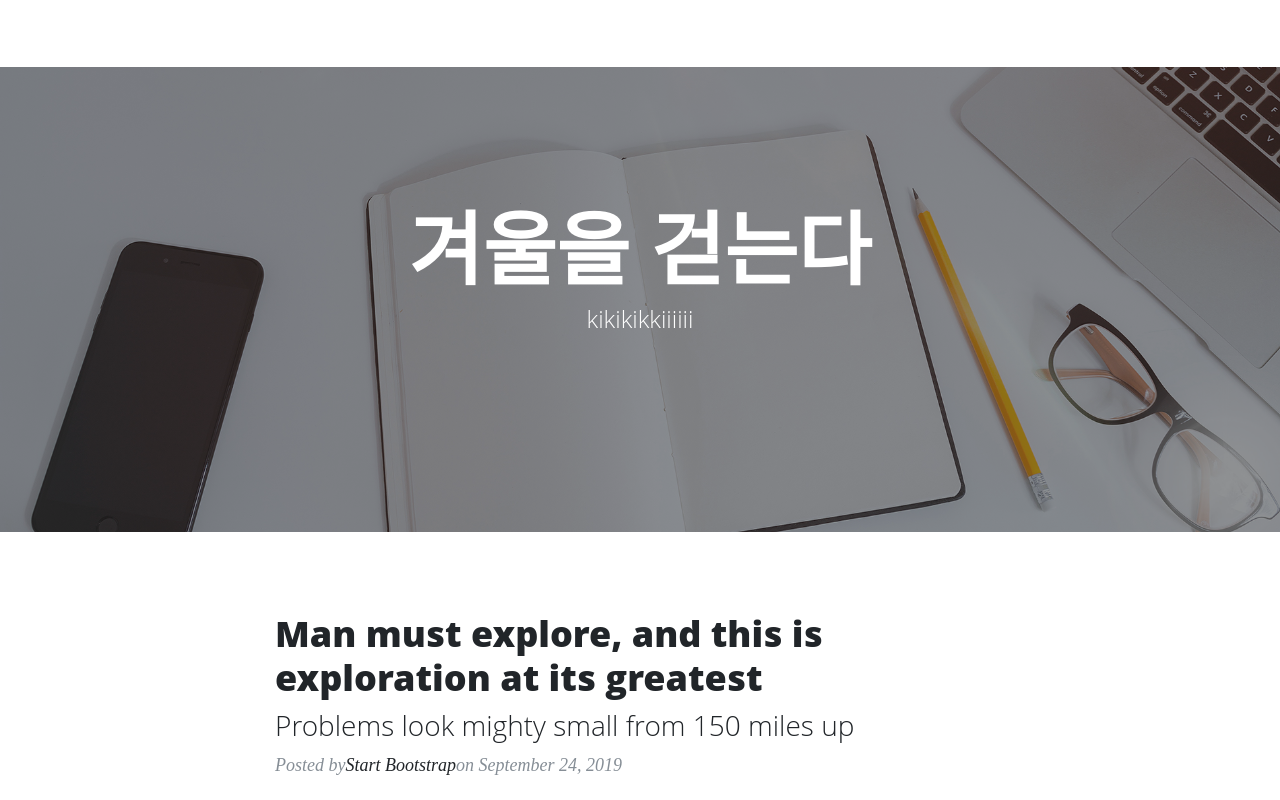
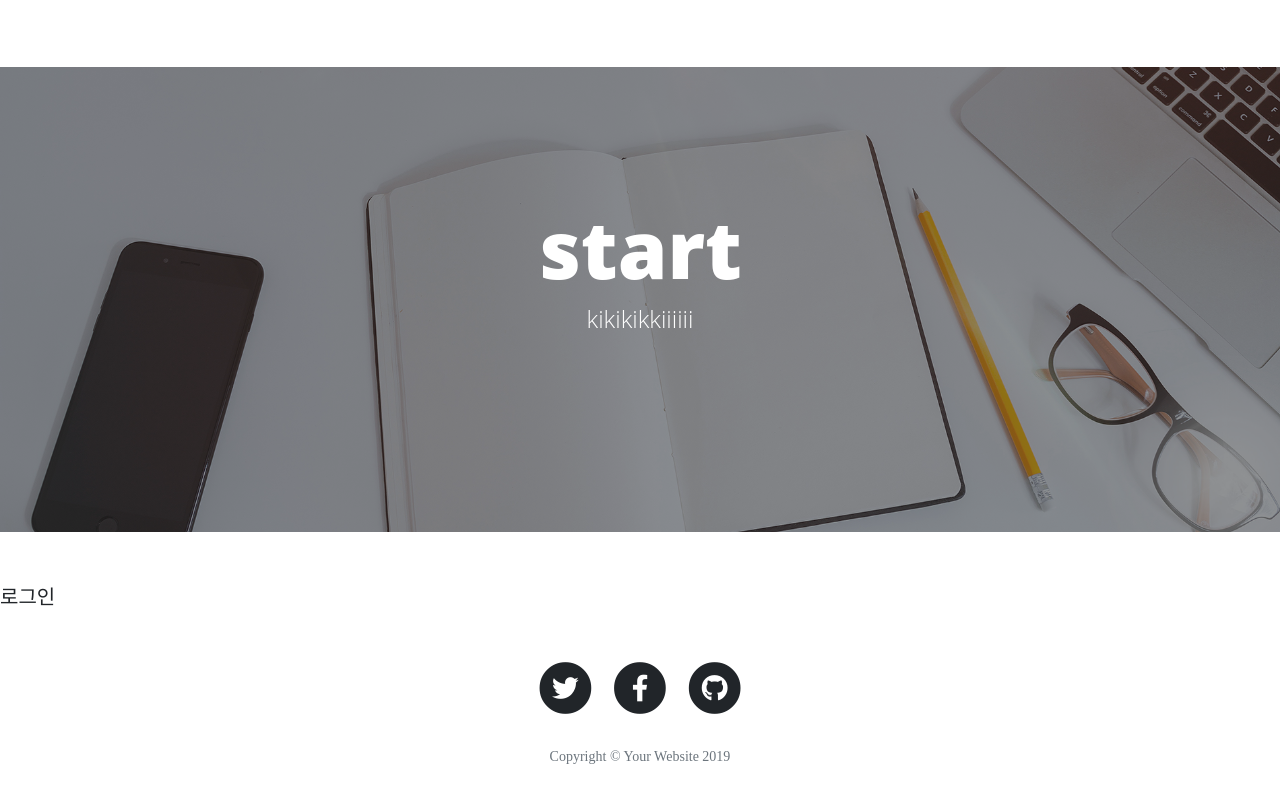
Before and after one commit to shinjjune/blog_front, a React (Create React App) app: page /login in a window 1280 px wide. Shown: the top 800 px of the page. Built offline with nearby package versions, Linux system fonts and the light colour scheme.

Commit message:
Mainpage complete

```diff
--- a/package.json
+++ b/package.json
@@ -8,6 +8,7 @@
     "eslint-config-airbnb": "^18.0.1",
     "react": "^16.11.0",
     "react-dom": "^16.11.0",
+    "react-router-dom": "^5.1.2",
     "react-scripts": "3.2.0"
   },
   "scripts": {
--- a/src/components/App.js
+++ b/src/components/App.js
@@ -1,13 +1,22 @@
-import React from "react";
-import Nav from "./Nav";
-import Header from "./Header";
-import Home from "./Home";
+import React from 'react';
+import { BrowserRouter, Route } from 'react-router-dom';
+
+import Nav from './Nav';
+import Header from './Header';
+import Home from './Home';
+import Footer from './Footer';
+import Login from './Login';
+import Post from './Post';
+
 export default function App() {
   return (
-    <>
+    <BrowserRouter>
       <Nav />
       <Header />
-      <Home />
-    </>
+      <Route exact path="/" component={Home} />
+      <Route path="/login" component={Login} />
+      <Route path="/post" component={Post} />
+      <Footer />
+    </BrowserRouter>
   );
 }
--- a/src/components/Footer.js
+++ b/src/components/Footer.js
@@ -0,0 +1,43 @@
+import React from 'react';
+
+export default function Footer() {
+  return (
+    <footer>
+      <div className="container">
+        <div className="row">
+          <div className="col-lg-8 col-md-10 mx-auto">
+            <ul className="list-inline text-center">
+              <li className="list-inline-item">
+                <a href="#">
+                  <span className="fa-stack fa-lg">
+                    <i className="fas fa-circle fa-stack-2x" />
+                    <i className="fab fa-twitter fa-stack-1x fa-inverse" />
+                  </span>
+                </a>
+              </li>
+              <li className="list-inline-item">
+                <a href="#">
+                  <span className="fa-stack fa-lg">
+                    <i className="fas fa-circle fa-stack-2x" />
+                    <i className="fab fa-facebook-f fa-stack-1x fa-inverse" />
+                  </span>
+                </a>
+              </li>
+              <li className="list-inline-item">
+                <a href="#">
+                  <span className="fa-stack fa-lg">
+                    <i className="fas fa-circle fa-stack-2x" />
+                    <i className="fab fa-github fa-stack-1x fa-inverse" />
+                  </span>
+                </a>
+              </li>
+            </ul>
+            <p className="copyright text-muted">
+              Copyright &copy; Your Website 2019
+            </p>
+          </div>
+        </div>
+      </div>
+    </footer>
+  );
+}
--- a/src/components/Header.js
+++ b/src/components/Header.js
@@ -9,7 +9,7 @@ export default function Header() {
         <div className="row">
           <div className="col-lg-8 col-md-10 mx-auto">
             <div className="site-heading">
-              <h1>겨울을 걷는다</h1>
+              <h1>start</h1>
               <span className="subheading">kikikikkiiiiii</span>
             </div>
           </div>
--- a/src/components/Home.js
+++ b/src/components/Home.js
@@ -1,5 +1,6 @@
-import React from "react";
-import Main from "./Main";
+import React from 'react';
+import Main from './Main';
+
 export default function Home() {
   return (
     <>
--- a/src/components/Login.js
+++ b/src/components/Login.js
@@ -0,0 +1,5 @@
+import React from 'react';
+
+export default function Login() {
+  return <div>로그인</div>;
+}
--- a/src/components/Nav.js
+++ b/src/components/Nav.js
@@ -1,35 +1,31 @@
 import React from 'react';
+import { Link } from 'react-router-dom';
 
 export default function Nav() {
   return (
-    <nav className="navbar navbar-expand-lg navbar-light fixed-top" id="mainNav">
+    <nav
+      className="navbar navbar-expand-lg navbar-light fixed-top"
+      id="mainNav"
+    >
       <div className="container">
         <a className="navbar-brand" href="index.html">
           불로그 시작인디...
         </a>
-        <button
-          className="navbar-toggler navbar-toggler-right"
-          type="button"
-          data-toggle="collapse"
-          data-target="#navbarResponsive"
-          aria-controls="navbarResponsive"
-          aria-expanded="false"
-          aria-label="Toggle navigation"
-        >
+        <button className="navbar-toggler navbar-toggler-right" type="button">
           Menu
           <i className="fas fa-bars" />
         </button>
         <div className="collapse navbar-collapse" id="navbarResponsive">
           <ul className="navbar-nav ml-auto">
             <li className="nav-item">
-              <a className="nav-link" href="index.html">
+              <Link className="nav-link" to="/">
                 Home
-              </a>
+              </Link>
             </li>
             <li className="nav-item">
-              <a className="nav-link" href="#">
+              <Link className="nav-link" to="/login">
                 Login
-              </a>
+              </Link>
             </li>
           </ul>
         </div>
--- a/src/components/Post.js
+++ b/src/components/Post.js
@@ -0,0 +1,5 @@
+import React from 'react';
+
+export default function Post() {
+  return <div>ㅍ스트...</div>;
+}
```
Also changed, not shown: 1 other file (tests, documents, lock files or other folders).
